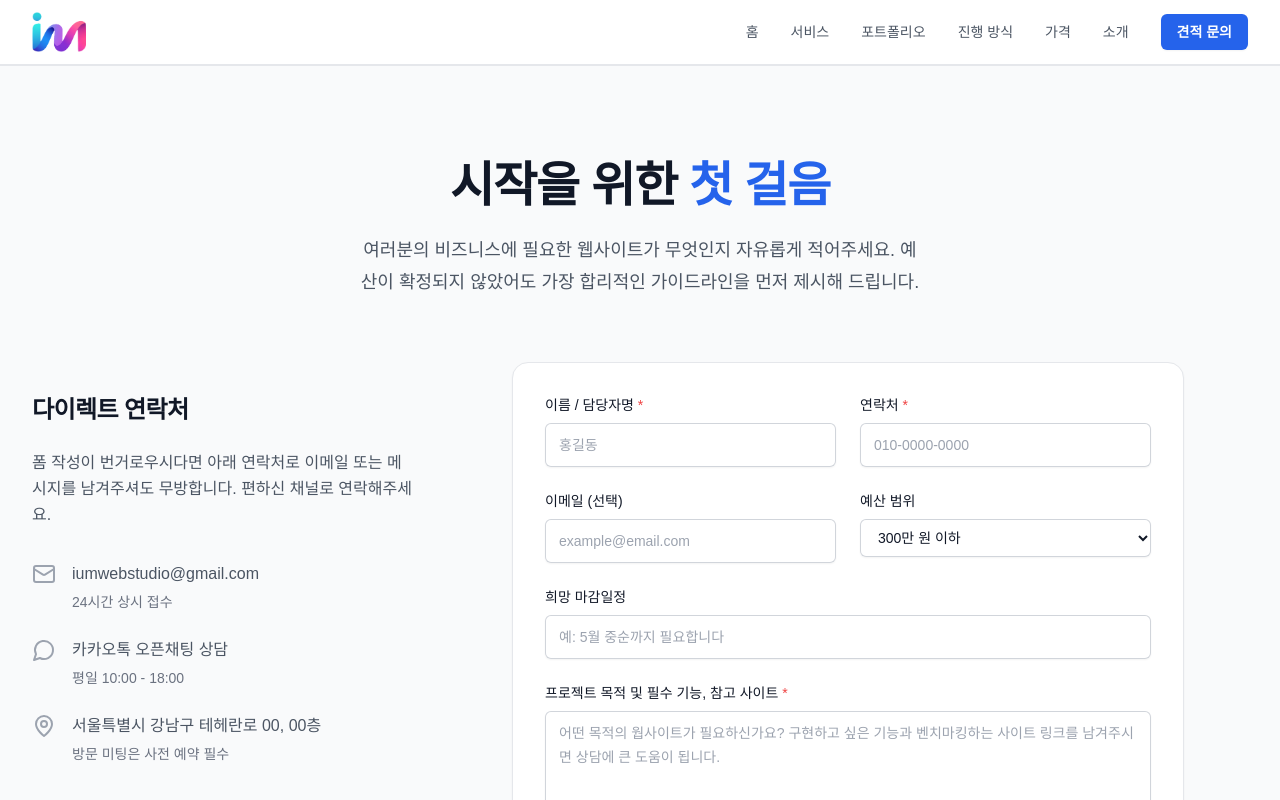
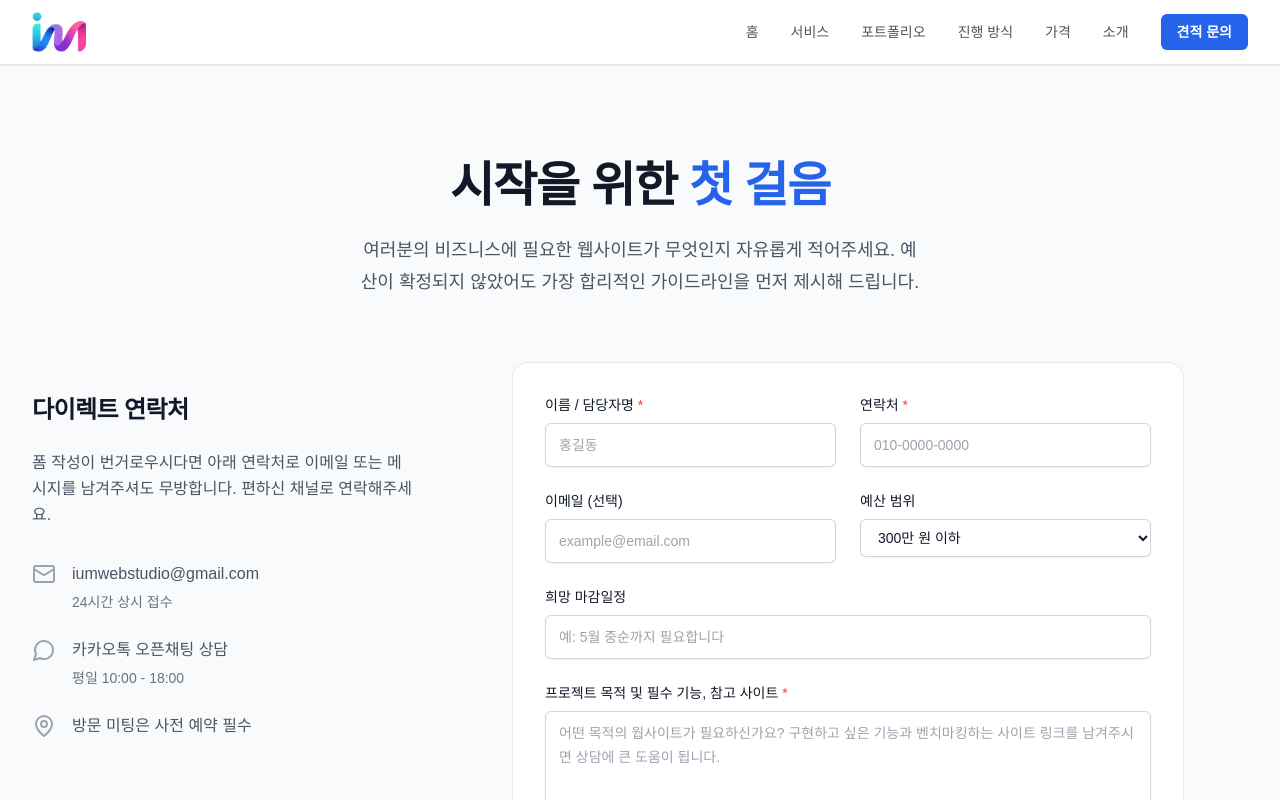
Before and after one commit to yang960920/WebSiteBuild, a Next.js app: page /contact in a window 1280 px wide. Shown: the top 800 px of the page. Built offline with nearby package versions, Linux system fonts and the light colour scheme.

Commit message:
이메일&주소&카카오톡 링크 수정

```diff
--- a/src/app/contact/page.tsx
+++ b/src/app/contact/page.tsx
@@ -55,7 +55,7 @@ export default function ContactPage() {
                                     <MessageCircle className="h-7 w-6 text-gray-400" aria-hidden="true" />
                                 </dt>
                                 <dd>
-                                    <a className="hover:text-gray-900 dark:hover:text-white" href="#" target="_blank" rel="noreferrer">
+                                    <a className="hover:text-gray-900 dark:hover:text-white" href="https://open.kakao.com/o/sT9kKJki" target="_blank" rel="noreferrer">
                                         카카오톡 오픈채팅 상담
                                     </a>
                                     <p className="text-sm mt-1 text-gray-500">평일 10:00 - 18:00</p>
@@ -67,8 +67,7 @@ export default function ContactPage() {
                                     <MapPin className="h-7 w-6 text-gray-400" aria-hidden="true" />
                                 </dt>
                                 <dd>
-                                    서울특별시 강남구 테헤란로 00, 00층
-                                    <p className="text-sm mt-1 text-gray-500">방문 미팅은 사전 예약 필수</p>
+                                    방문 미팅은 사전 예약 필수
                                 </dd>
                             </div>
                         </dl>
```
